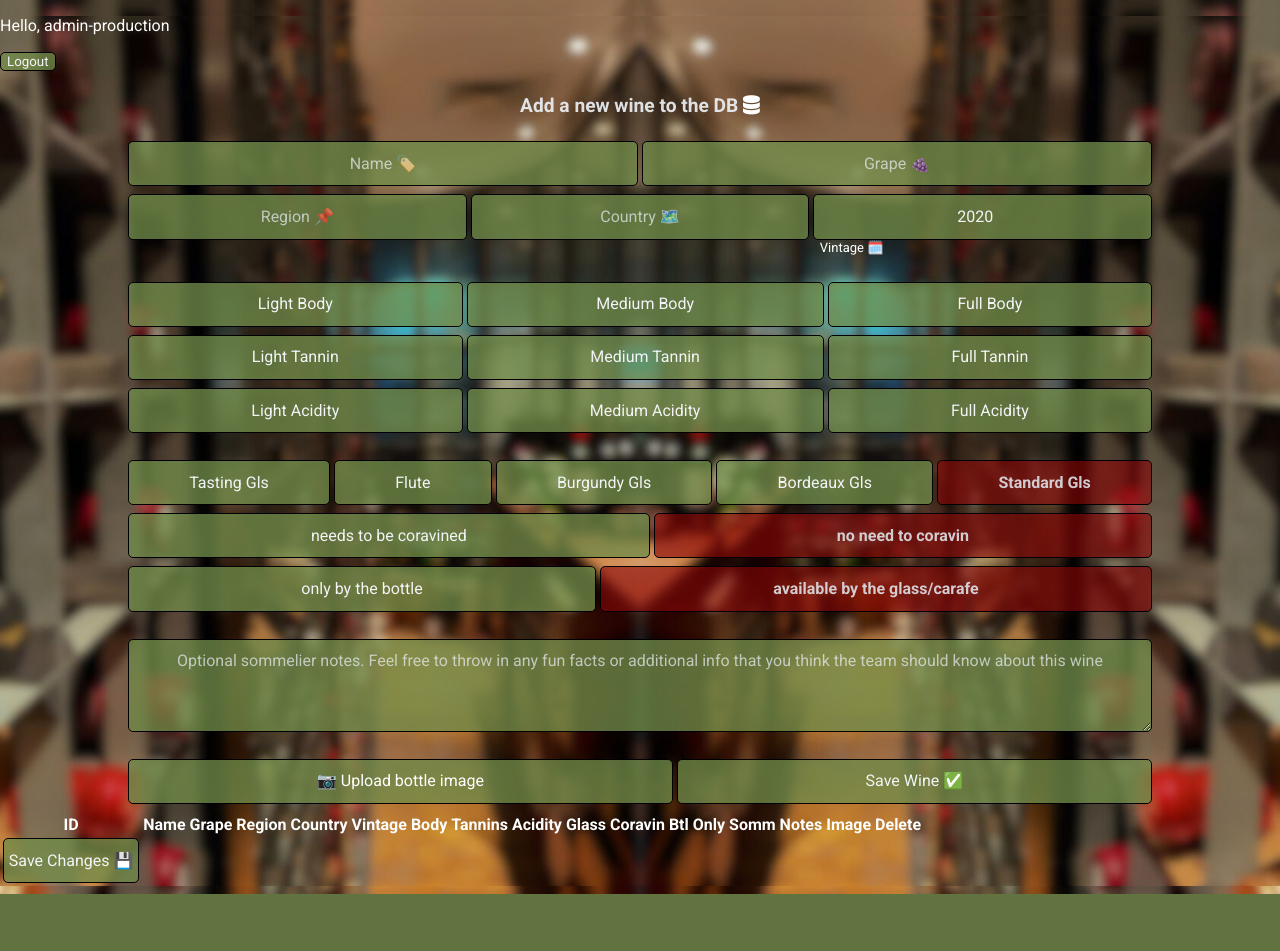
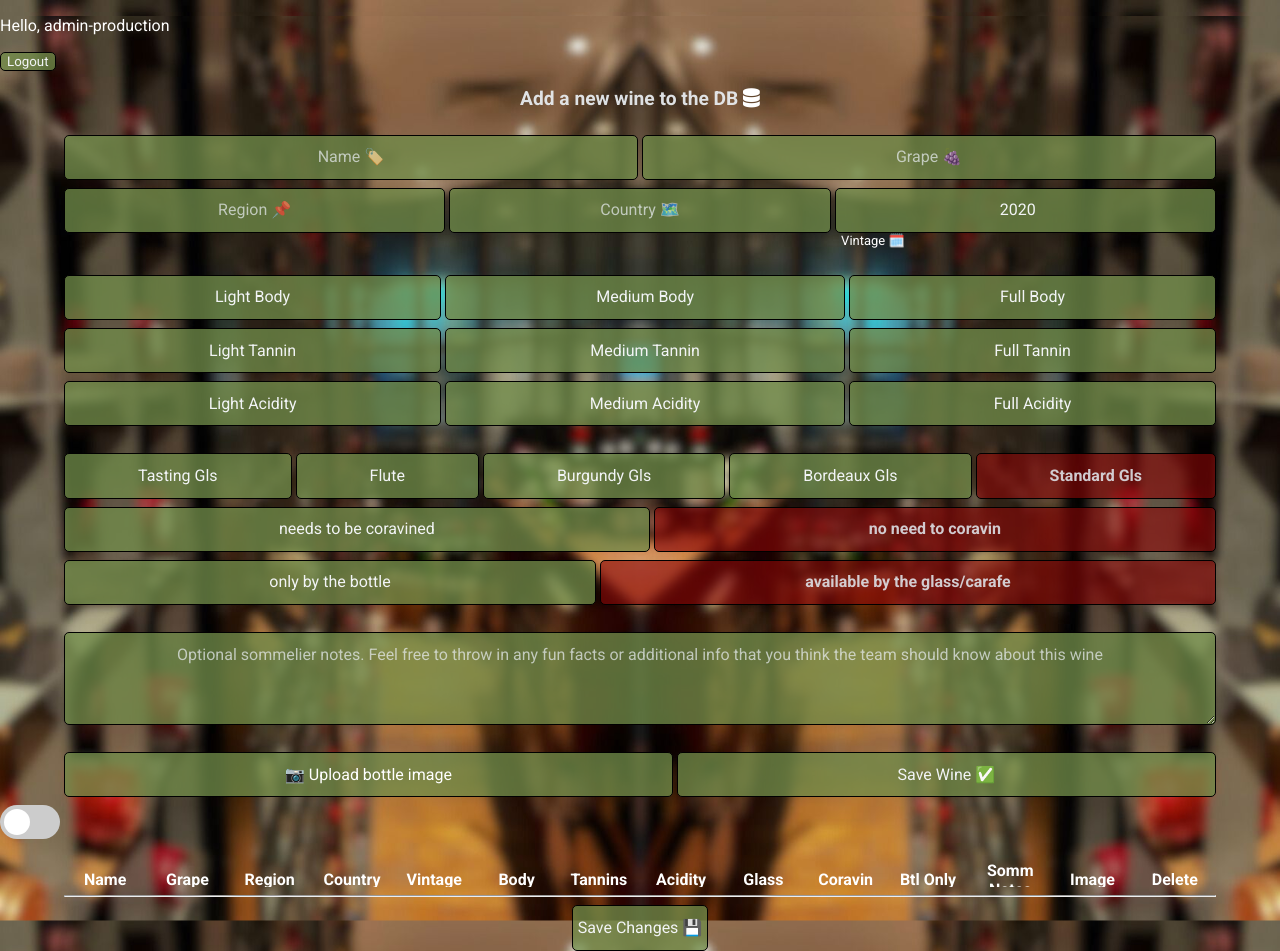
Before and after one commit to PawelKrezel/WineFinder, a Django app: page /admin/ in a window 1280 px wide. Before the commit the page ends 894 px from the top, so only its background shows below. Run offline with Django 5.2, Linux system fonts and the light colour scheme; a user stored in the database is signed in; data that the repository does not hold is empty; parts of the project's set-up code (start-up, migrations or seed data) failed here and were passed over; some libraries are stand-ins or nearby versions.

Commit message:
styling of the table of wines completed, need to implement accesibility settings and the ability to upload different images

```diff
--- /dev/null
+++ b/templates/toggle-switch.html
@@ -0,0 +1,72 @@
+<!-- This code has been copied from w3schools and adapted for my needs -->
+<!-- source: https://www.w3schools.com/howto/howto_css_switch.asp -->
+
+<label class="switch-w3-schools">
+    <input type="checkbox" id="{{ id }}">
+    <span class="slider round"></span>
+</label>
+
+<style>
+        /* The switch - the box around the slider */
+    .switch-w3-schools {
+        position: relative;
+        display: inline-block;
+        width: 60px;
+        height: 34px;
+    }
+
+    /* Hide default HTML checkbox */
+    .switch-w3-schools input {
+        opacity: 0;
+        width: 0;
+        height: 0;
+    }
+
+    /* The slider */
+    .slider {
+        position: absolute;
+        cursor: pointer;
+        top: 0;
+        left: 0;
+        right: 0;
+        bottom: 0;
+        background-color: #ccc;
+        -webkit-transition: .4s;
+        transition: .4s;
+    }
+
+    .slider:before {
+        position: absolute;
+        content: "";
+        height: 26px;
+        width: 26px;
+        left: 4px;
+        bottom: 4px;
+        background-color: white;
+        -webkit-transition: .4s;
+        transition: .4s;
+    }
+
+    .switch-w3-schools input:checked + .slider {
+        background-color: #2196F3;
+    }
+
+    .switch-w3-schools input:focus + .slider {
+        box-shadow: 0 0 1px #2196F3;
+    }
+
+    .switch-w3-schools input:checked + .slider:before {
+        -webkit-transform: translateX(26px);
+        -ms-transform: translateX(26px);
+        transform: translateX(26px);
+    }
+
+    /* Rounded sliders */
+    .slider.round {
+        border-radius: 34px;
+    }
+
+    .slider.round:before {
+        border-radius: 50%;
+    }
+</style>
--- a/wineadmin/static/wineadmin/css/new-wine-form.css
+++ b/wineadmin/static/wineadmin/css/new-wine-form.css
@@ -6,11 +6,11 @@ form h1{
 form#new-wine-form{
     margin-left: auto;
     margin-right: auto;
-    width: 80%;
+    width: 90%;
     text-align: center;
 }
 
-form > *{
+form#new-wine-form > *{
     margin-bottom: 0.5em;
 }
 
--- a/wineadmin/static/wineadmin/css/table-of-wines.css
+++ b/wineadmin/static/wineadmin/css/table-of-wines.css
@@ -0,0 +1,36 @@
+form#update-wines-form{
+    margin-left: auto;
+    margin-right: auto;
+    width: 90%;
+    text-align: center;
+}
+.row-editable-wine-table{
+    column-gap: 0;
+    grid-template-columns: repeat(14, calc(100%/14));
+    overflow: hidden;
+    height: 3em;
+    align-items: center;
+}
+.row-editable-wine-table select{
+    appearance: none;
+    text-align: center;
+    text-align-last: center;
+}
+.row-editable-wine-table div{
+    width: 100%;
+    display: block;
+}
+.row-editable-wine-table div *{
+    width: 90%;
+    margin-left: auto;
+    margin-right: auto;
+    padding: 0.5em 0.2em 0.5em;
+    font-size: x-small;
+}
+.row-editable-wine-table img{
+    height: 3em;
+    width: auto;
+    margin-left: auto;
+    margin-right: auto;
+    transition-duration: 0.6s;
+}
--- a/wineadmin/templates/wineadmin/table-of-wines.html
+++ b/wineadmin/templates/wineadmin/table-of-wines.html
@@ -1,47 +1,44 @@
 {% load static %}
 <link rel="stylesheet" href="{% static 'wineadmin/css/table-of-wines.css' %}">
 
-<form method="POST" action="{% url 'update_wines' %}" enctype="multipart/form-data" autocomplete="off">
+{% include "toggle-switch.html" with id="zoom-toggle"%}
+<form method="POST" action="{% url 'update_wines' %}" enctype="multipart/form-data" autocomplete="off" id="update-wines-form">
     {% csrf_token %}
-    <table>
-        <thead>
-            <tr>
-                <th>ID</th>
-                <th>Name</th>
-                <th>Grape</th>
-                <th>Region</th>
-                <th>Country</th>
-                <th>Vintage</th>
-                <th>Body</th>
-                <th>Tannins</th>
-                <th>Acidity</th>
-                <th>Glass</th>
-                <th>Coravin</th>
-                <th>Btl Only</th>
-                <th>Somm Notes</th>
-                <th>Image</th>
-                <th>Delete</th>
-            </tr>
-        </thead>
-        <tbody>
+    <!-- headers -->
+    <div class="dsp-grid row-editable-wine-table" id="headers-editable-wine-table">
+        <h4 id="editable-wine-table-name">Name</h4>
+        <h4>Grape</h4>
+        <h4>Region</h4>
+        <h4>Country</h4>
+        <h4>Vintage</h4>
+        <h4>Body</h4>
+        <h4>Tannins</h4>
+        <h4>Acidity</h4>
+        <h4>Glass</h4>
+        <h4>Coravin</h4>
+        <h4>Btl Only</h4>
+        <h4>Somm Notes</h4>
+        <h4>Image</h4>
+        <h4>Delete</h4>
+    </div>
+    <hr>
+
+    <!-- 'table' content -->
     {% for wine in wines %}
-            <tr>
-                <td>
-                    {{ wine.id }}
-                    <input type="hidden" name="wine_id_{{ wine.id }}" value="{{ wine.id }}">
-                </td>
-                <td>
+    <div class="dsp-grid row-editable-wine-table">
+        <div>
             <input type="text"
+            title="Name"
             name="wine_name_{{ wine.id }}"
             placeholder="Name 🏷️"
             autocomplete="wine-name"
-                    class="commonStyle commonStyleAsBlock"
+            class="commonStyle commonStyleAsBlock editable-wine-table-name"
             required
             maxlength="255"
             id="editable_id_wine_name_{{ wine.id }}"
             value="{{ wine.wine_name }}">
-                </td>
-                <td>
+        </div>
+        <div>
             <input
             type="text"
             name="grape_{{ wine.id }}"
@@ -52,8 +49,8 @@
             maxlength="100"
             id="editable_id_grape_{{ wine.id }}"
             value="{{ wine.grape }}">
-                </td>
-                <td>
+        </div>
+        <div>
             <input type="text"
             name="region_{{ wine.id }}"
             placeholder="Region 📌"
@@ -63,8 +60,8 @@
             maxlength="100"
             id="editable_id_region_{{ wine.id }}"
             value="{{ wine.region }}">
-                </td>
-                <td>
+        </div>
+        <div>
             <input type="text"
             name="country_of_origin_{{ wine.id }}"
             placeholder="Country 🗺️"
@@ -74,8 +71,8 @@
             maxlength="100"
             id="editable_id_country_of_origin_{{ wine.id }}"
             value="{{ wine.country_of_origin }}">
-                </td>
-                <td>
+        </div>
+        <div>
             <input type="number"
             name="vintage_{{ wine.id }}"
             value="2020"
@@ -86,29 +83,29 @@
             min="0"
             id="editable_id_vintage_{{ wine.id }}"
             value="{{ wine.vintage }}">
-                </td>
-                <td>
+        </div>
+        <div>
             <select name="body_{{ wine.id }}" class="commonStyle commonStyleAsBlock">
                 <option value="light-body" {% if wine.body == "light-body" %}selected{% endif %}>Light Body</option>
                 <option value="medium-body" {% if wine.body == "medium-body" %}selected{% endif %}>Medium Body</option>
                 <option value="full-body" {% if wine.body == "full-body" %}selected{% endif %}>Full Body</option>
             </select>
-                </td>
-                <td>
+        </div>
+        <div>
             <select name="tannin_{{ wine.id }}" class="commonStyle commonStyleAsBlock">
             <option value="light-tannin" {% if wine.tannin == "light-tannin" %}selected{% endif %}>Light Tannin</option>
             <option value="medium-tannin" {% if wine.tannin == "medium-tannin" %}selected{% endif %}>Medium Tannin</option>
             <option value="full-tannin" {% if wine.tannin == "full-tannin" %}selected{% endif %}>Full Tannin</option>
         </select>
-                </td>
-                <td>
+        </div>
+        <div>
             <select name="acidity_{{ wine.id }}" class="commonStyle commonStyleAsBlock">
                 <option value="low-acidity" {% if wine.acidity == "low-acidity" %}selected{% endif %}>Low Acidity</option>
                 <option value="medium-acidity" {% if wine.acidity == "medium-acidity" %}selected{% endif %}>Medium Acidity</option>
                 <option value="high-acidity" {% if wine.acidity == "high-acidity" %}selected{% endif %}>High Acidity</option>
             </select>
-                </td>
-                <td>
+        </div>
+        <div>
             <select name="glass_{{ wine.id }}" class="commonStyle commonStyleAsBlock">
                 <option value="Tst" {% if wine.glass == "Tst" %}selected{% endif %}>Tasting Gls</option>
                 <option value="Flute" {% if wine.glass == "Flute" %}selected{% endif %}>Flute</option>
@@ -116,35 +113,30 @@
                 <option value="Bordeaux" {% if wine.glass == "Bordeaux" %}selected{% endif %}>Bordeaux Gls</option>
                 <option value="Standard" {% if wine.glass == "Standard" %}selected{% endif %}>Standard Gls</option>
             </select>
-                </td>
-                <td>
+        </div>
+        <div>
             <select name="coravin_{{ wine.id }}" class="commonStyle commonStyleAsBlock">
                 <option value="Yes" {% if wine.coravin == "Yes" %}selected{% endif %}>Needs Coravin</option>
                 <option value="No" {% if wine.coravin == "No" %}selected{% endif %}>No Coravin</option>
             </select>
-                </td>
-                <td>
+        </div>
+        <div>
             <select name="btl_only_{{ wine.id }}" class="commonStyle commonStyleAsBlock">
                 <option value="Yes" {% if wine.btl_only == "Yes" %}selected{% endif %}>Bottle Only</option>
                 <option value="No" {% if wine.btl_only == "No" %}selected{% endif %}>Glass/Carafe</option>
             </select>
-                </td>
-                <td>
+        </div>
+        <div>
             <textarea name="sommNotes_{{ wine.id }}" class="commonStyle commonStyleAsBlock" placeholder="Notes about wine">{{ wine.sommNotes }}</textarea>
-                </td>
-                <td>
+        </div>
+        <div>
             <img src="{{ wine.imageURL }}" alt="No image">
-                    <input type="file" name="image_{{ wine.id }}" accept="image/*" id="id_image_{{ wine.id }}" style="display: inline-block;">
-                </td>
-                <td title="to be implemented later, IGNORE FOR NOW">🗑️</td>
-            </tr>
+            <!--<input type="file" name="image_{{ wine.id }}" accept="image/*" id="id_image_{{ wine.id }}" style="display: inline-block;">-->
+        </div>
+        <div  title="to be implemented later, IGNORE FOR NOW">🗑️</div>
+    </div>
+    <hr>
     {% endfor %}
-        </tbody>
-        <tfoot>
-            <tr>
-                <td><button type="submit" class="commonStyle commonStyleAsBlock">Save Changes 💾</button></td>
-            </tr>
-        </tfoot>
-    </table>
 
+<button type="submit" class="commonStyle commonStyleAsBlock">Save Changes 💾</button>
 </form>
```
Also changed, not shown: wineadmin/static/wineadmin/css/new-wine-form-zoom.css (added, +39 -0 lines). Lines whose indentation alone changed are shown as unchanged.
